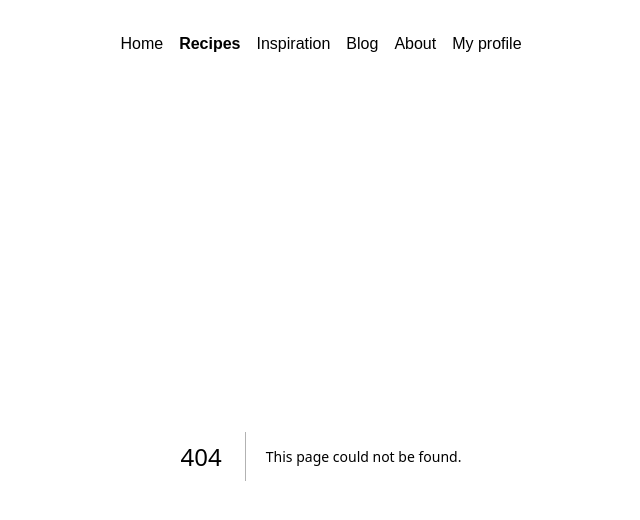
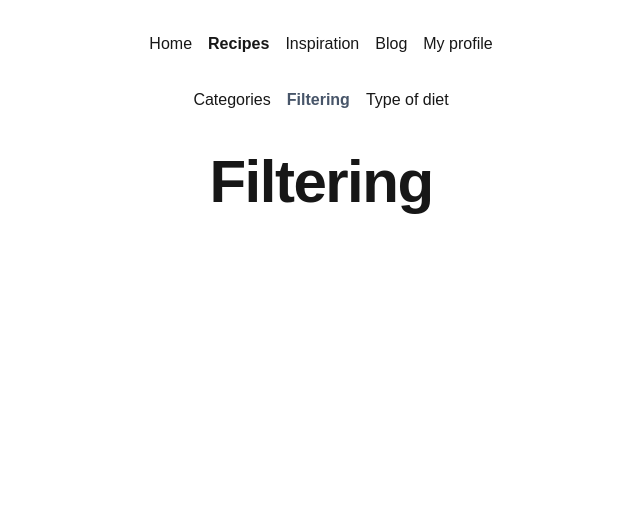
Before and after one commit to mmajic03/HCI, a Next.js app: page /recipes/Filtering in a window 1280 px wide. Before the commit this address had no page. Shown: the top 520 px of the page, without its empty margins (319-959 px from the left). Built offline with nearby package versions, Linux system fonts and the light colour scheme.

Commit message:
navigation update

```diff
--- a/app/about/page.tsx
+++ /dev/null
@@ -1,7 +0,0 @@
-export default function About() {
-  return (
-    <main className="flex min-h-screen flex-col items-center p-10">
-      <h1 className="text-6xl font-extrabold tracking-tight">About</h1>
-    </main>
-  );
-}
--- a/app/components/navigation.tsx
+++ b/app/components/navigation.tsx
@@ -21,10 +21,6 @@ const pages: Page[] = [
   {
     title: "Blog",
     path: "/blog",
-  },
-  {
-    title: "About",
-    path: "/about",
   },
   {
     title: "My profile",
--- /dev/null
+++ b/app/recipes/Categories/page.tsx
@@ -0,0 +1,7 @@
+export default function Categories() {
+    return (
+      <main className="flex min-h-screen flex-col items-center p-10">
+        <h1 className="text-6xl font-extrabold tracking-tight">Categories</h1>
+      </main>
+    );
+  }
--- /dev/null
+++ b/app/recipes/Filtering/page.tsx
@@ -0,0 +1,7 @@
+export default function Filtering() {
+    return (
+      <main className="flex min-h-screen flex-col items-center p-10">
+        <h1 className="text-6xl font-extrabold tracking-tight">Filtering</h1>
+      </main>
+    );
+  }
--- /dev/null
+++ b/app/recipes/__components/navigation.tsx
@@ -0,0 +1,55 @@
+"use client";
+
+import Link from "next/link";
+import { usePathname } from "next/navigation";
+import { useState } from "react";
+
+type Page = {
+  title: string;
+  path: `/${string}`;
+};
+
+// Stranice navigacije
+const pages: Page[] = [
+  {
+    title: "Categories",
+    path: "/recipes/Categories",
+  },
+  {
+    title: "Filtering",
+    path: "/recipes/Filtering",
+  },
+  {
+    title: "Type of diet",
+    path: "/recipes/typeOfDiet",
+  },
+];
+
+function processPage(page: Page, index: number, pathname: string, handleClick: () => void) {
+  return (
+    <li key={index} onClick={handleClick}>
+      <Link
+        href={page.path}
+        className={pathname === page.path ? "font-extrabold text-slate-600" : ""}
+      >
+        {page.title}
+      </Link>
+    </li>
+  );
+}
+
+export function Navigation() {
+  const pathname = usePathname();
+  const [isVertical, setIsVertical] = useState(false);
+
+  // Funkcija koja postavlja navigaciju na vertikalni prikaz
+  const handleNavClick = () => {
+    setIsVertical(true);
+  };
+
+  return (
+    <ul className={`mt-8 ${isVertical ? 'space-y-4' : 'flex space-x-4 justify-center'}`}>
+      {pages.map((page, index) => processPage(page, index, pathname, handleNavClick))}
+    </ul>
+  );
+}
--- /dev/null
+++ b/app/recipes/layout.tsx
@@ -0,0 +1,14 @@
+import { Navigation } from "./__components/navigation";
+
+export default function RecipesLayout({
+  children,
+}: {
+  children: React.ReactNode;
+}) {
+  return (
+    <section className="mt-4">
+      <Navigation />
+      {children}
+    </section>
+  );
+}
--- /dev/null
+++ b/app/recipes/typeOfDiet/page.tsx
@@ -0,0 +1,7 @@
+export default function typeOfDiet() {
+    return (
+      <main className="flex min-h-screen flex-col items-center p-10">
+        <h1 className="text-6xl font-extrabold tracking-tight">Type of diet</h1>
+      </main>
+    );
+  }
```
